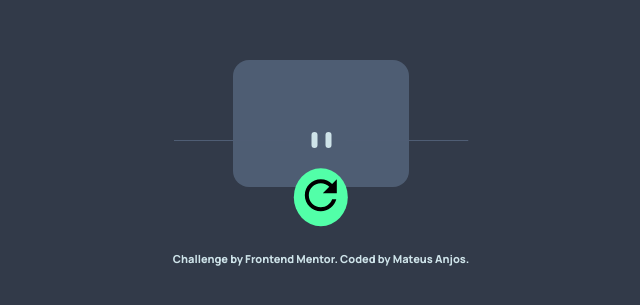
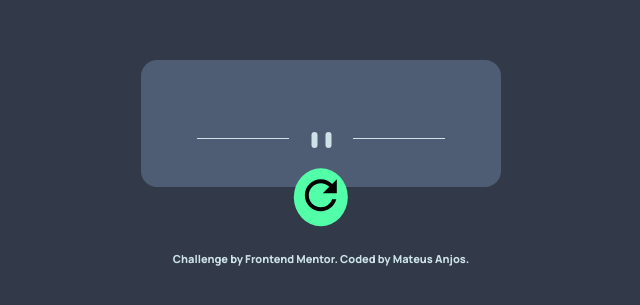
Before and after one commit to mateusAnjos/AdviceGenerator, a plain HTML site: page index.html in a window 1280 px wide. Shown: the part 237-542 px from the top of the page, without its empty margins (319-959 px from the left). Drawn offline with Linux system fonts and the light colour scheme; no server answers.

Commit message:
Fixed some width issues

```diff
--- a/style.css
+++ b/style.css
@@ -33,6 +33,8 @@ main{
     padding: 1.5rem ;
     position: relative;
     padding-bottom: 3rem;
+    min-width: 360px;
+    max-width: 32rem;
 }
 main h1{
     color: var(--neon-green);
```
